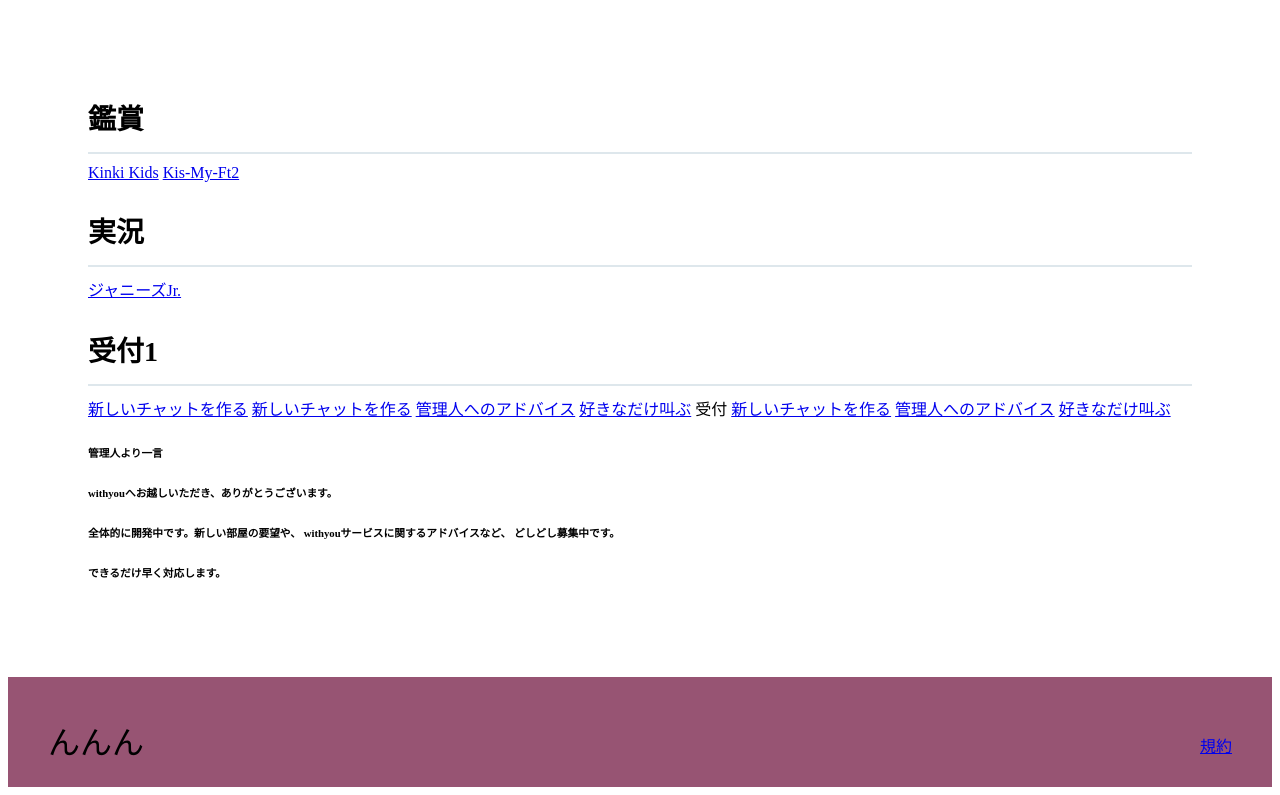
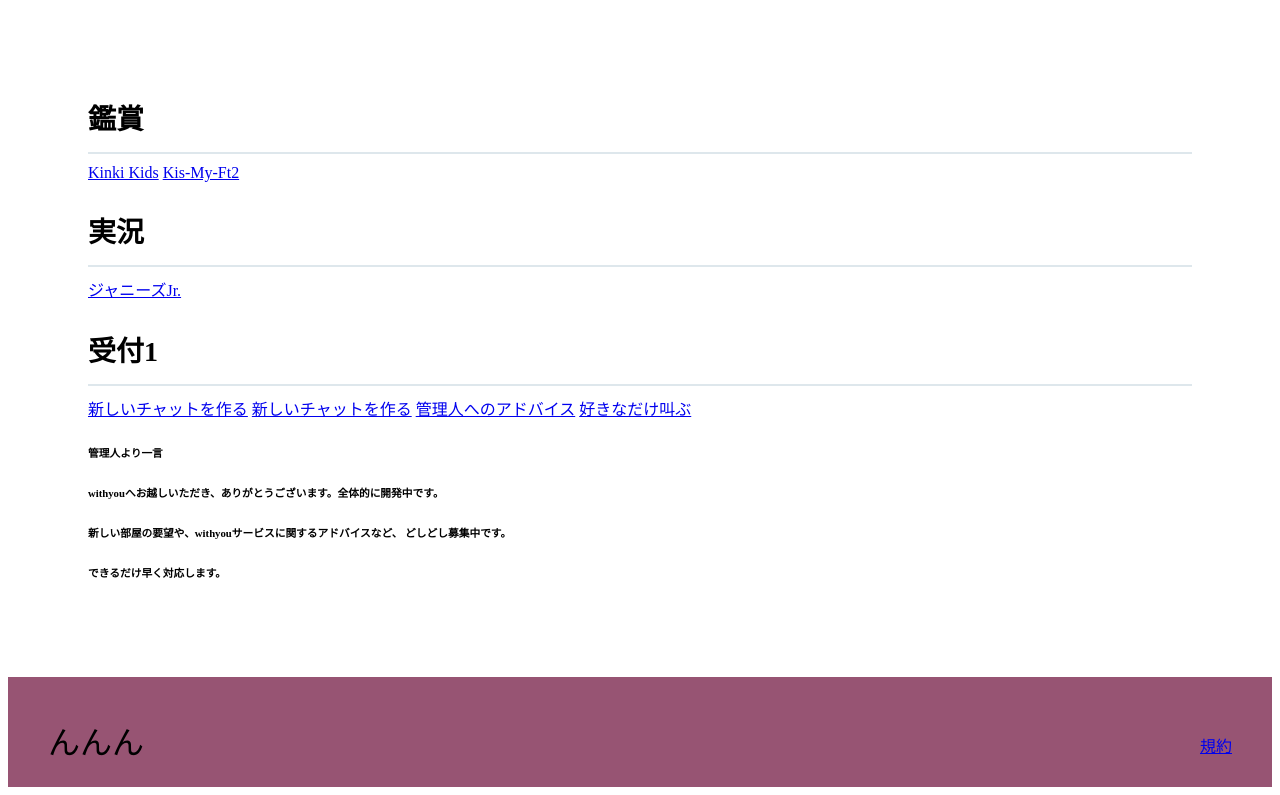
Before and after one commit to rika0001/rika0001.github.io, a plain HTML site: page index.html in a window 1280 px wide. Shown: the part 598-1393 px from the top of the page. Drawn offline with Linux system fonts and the light colour scheme.

Commit message:
index.html

```diff
--- a/index.html
+++ b/index.html
@@ -49,21 +49,9 @@
 		  <a href="https://www.johnnys-net.jp/page?id=artistTop&artist=21">好きなだけ叫ぶ</a>
 	    </div>
 
-		<h3　class="section-title">受付</h3>
-        <div class="contents-item">
-          <a href="https://www.johnnys-net.jp/page?id=artistTop&artist=8">新しいチャットを作る</a>
-        </div>
-        <div class="contents-item">
-          <a href="https://www.johnnys-net.jp/page?id=artistTop&artist=17">管理人へのアドバイス</a>
-        </div>
-        <div class="contents-item">
-          <a href="https://www.johnnys-net.jp/page?id=artistTop&artist=21">好きなだけ叫ぶ</a>
-		</div>
-
 		<h6>管理人より一言</h6>
-		<h6>withyouへお越しいただき、ありがとうございます。</h6>
-		<h6>全体的に開発中です。新しい部屋の要望や、
-			withyouサービスに関するアドバイスなど、
+		<h6>withyouへお越しいただき、ありがとうございます。全体的に開発中です。</h6>
+		<h6>新しい部屋の要望や、withyouサービスに関するアドバイスなど、
 			どしどし募集中です。
 		</h6>
 		<h6>できるだけ早く対応します。</h6>
```
